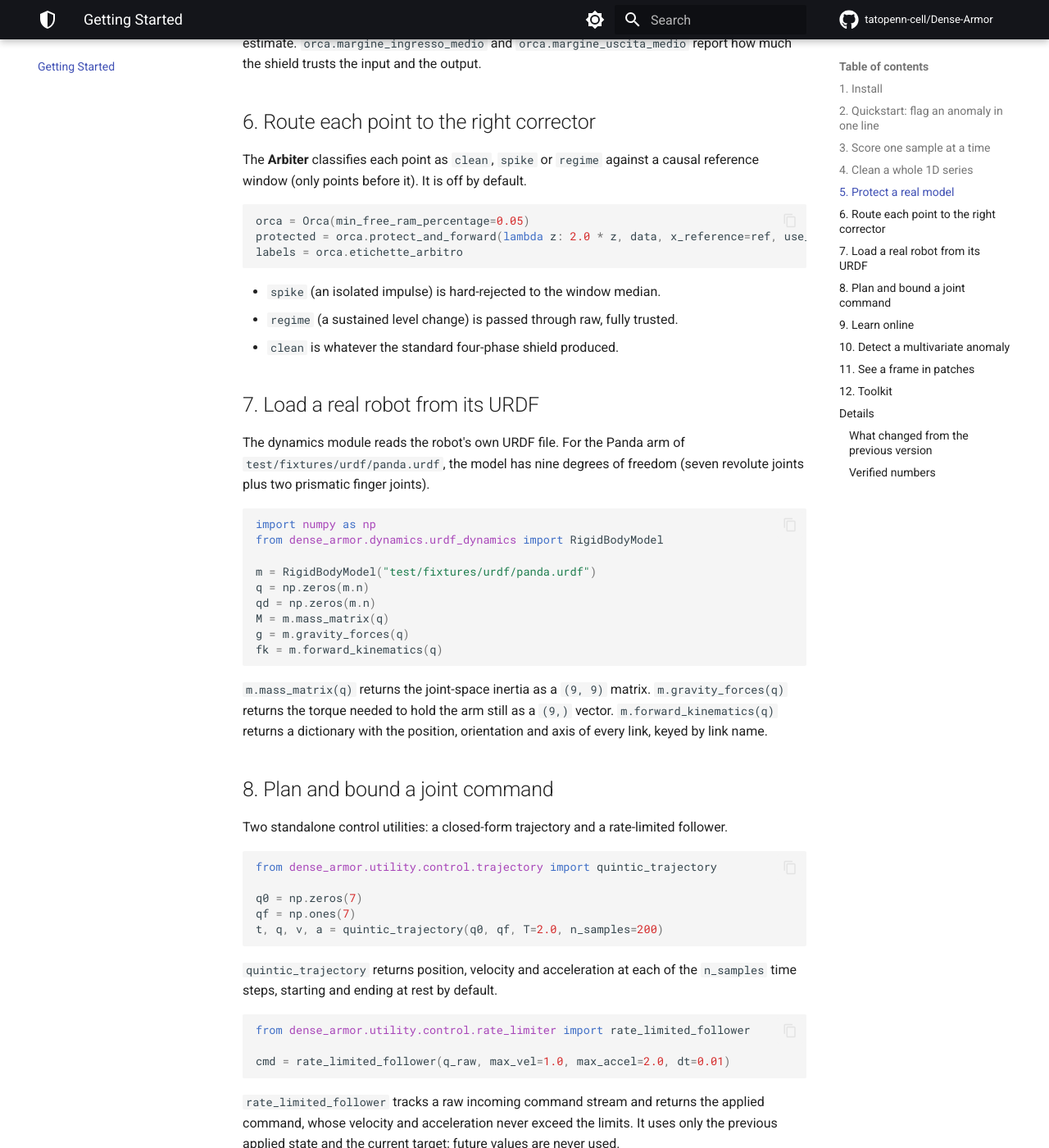
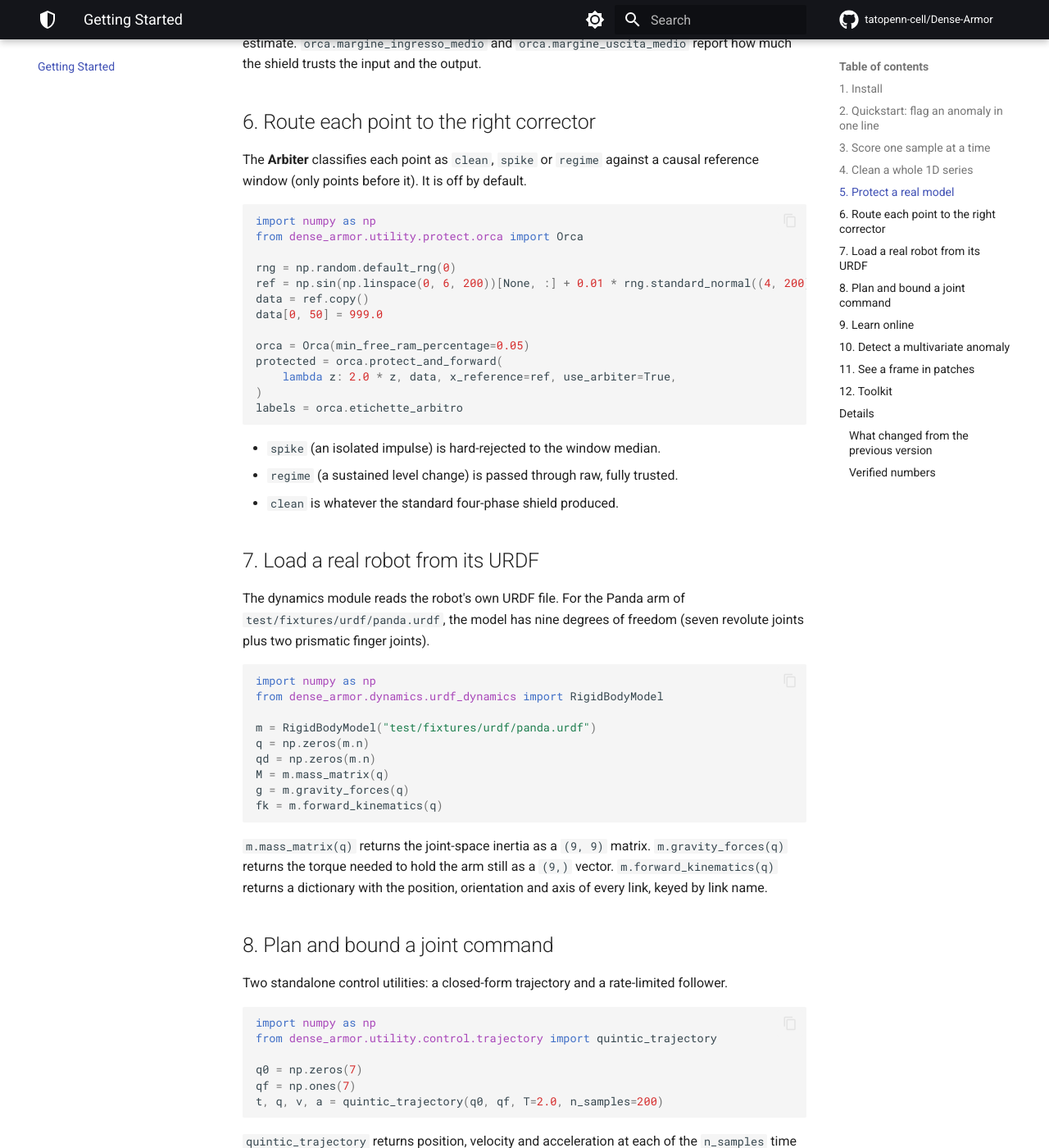
Before and after one commit to tatopenn-cell/Dense-Armor, an MkDocs documentation site: the page built from docs/getting-started.md, in a window 1280 px wide and 1400 px high, scrolled down 2156 px. Shown: the whole window at 82% size. Built offline with MkDocs 1.6.1 and Material for MkDocs 9.7.7, drawn with Linux system fonts in a browser that asks for light colours; comment, search, counter and statistics services are not loaded; some of the changed text lies outside the part shown.

Commit message:
docs: self-contained getting-started blocks, fix dynamics/index URDF path

````diff
--- a/docs/getting-started.md
+++ b/docs/getting-started.md
@@ -108,8 +108,18 @@ against a causal reference window (only points before it). It is off by
 default.
 
 ```python
+import numpy as np
+from dense_armor.utility.protect.orca import Orca
+
+rng = np.random.default_rng(0)
+ref = np.sin(np.linspace(0, 6, 200))[None, :] + 0.01 * rng.standard_normal((4, 200))
+data = ref.copy()
+data[0, 50] = 999.0
+
 orca = Orca(min_free_ram_percentage=0.05)
-protected = orca.protect_and_forward(lambda z: 2.0 * z, data, x_reference=ref, use_arbiter=True)
+protected = orca.protect_and_forward(
+    lambda z: 2.0 * z, data, x_reference=ref, use_arbiter=True,
+)
 labels = orca.etichette_arbitro
 ```
 
@@ -146,6 +156,7 @@ Two standalone control utilities: a closed-form trajectory and a
 rate-limited follower.
 
 ```python
+import numpy as np
 from dense_armor.utility.control.trajectory import quintic_trajectory
 
 q0 = np.zeros(7)
@@ -157,8 +168,10 @@ t, q, v, a = quintic_trajectory(q0, qf, T=2.0, n_samples=200)
 of the `n_samples` time steps, starting and ending at rest by default.
 
 ```python
+import numpy as np
 from dense_armor.utility.control.rate_limiter import rate_limited_follower
 
+q_raw = np.linspace(0.0, 0.1, 20)
 cmd = rate_limited_follower(q_raw, max_vel=1.0, max_accel=2.0, dt=0.01)
 ```
 
````
Also changed, not shown: docs/dynamics/index.md (+1 -1 lines).
